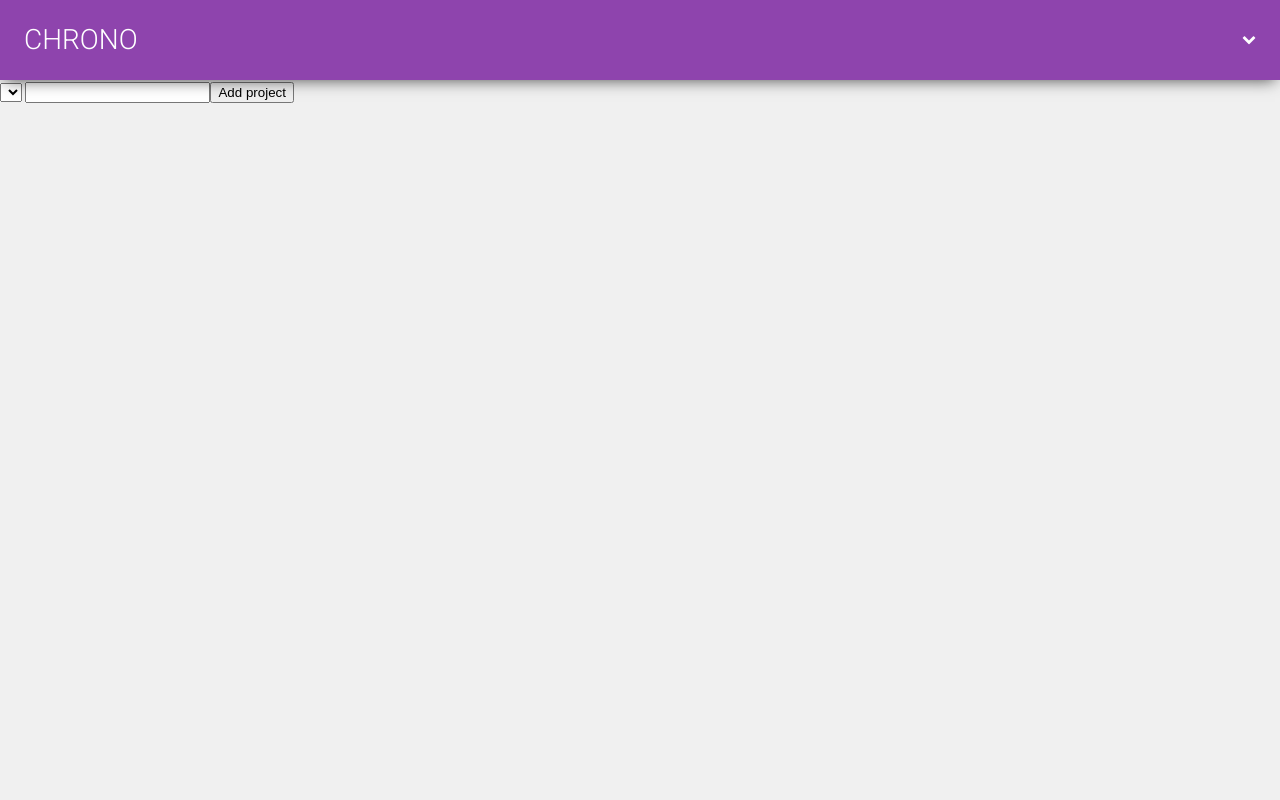
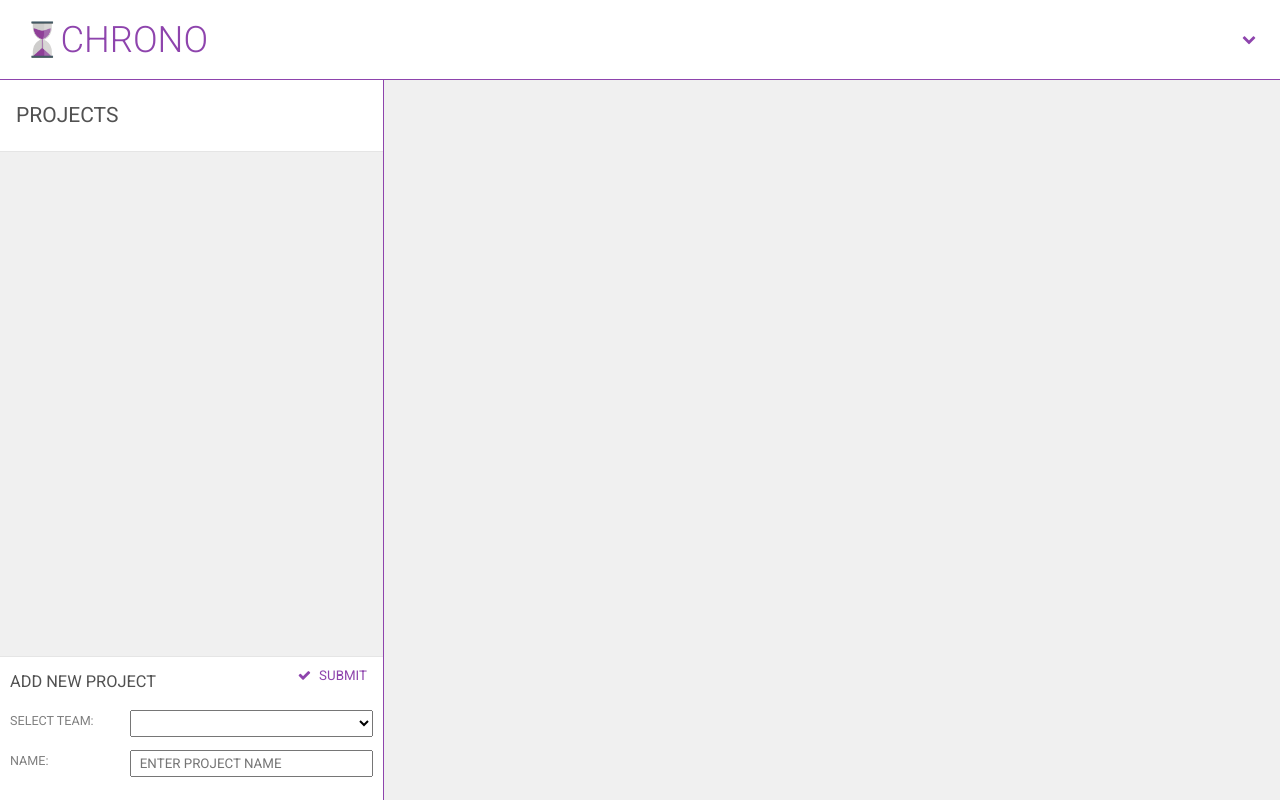
Before and after one commit to toggle-corp/x-chrono, a Django app: page / in a window 1280 px wide. Run offline with Django 3.2, Linux system fonts and the light colour scheme; lists and menus that the app fills with data are empty; some libraries are stand-ins or nearby versions.

Commit message:
Improve UI

```diff
--- a/static/css/main.css
+++ b/static/css/main.css
@@ -19,76 +19,170 @@ body {
   justify-content: space-between;
   height: 100vh;
   overflow: hidden; }
+  body * {
+    box-sizing: border-box; }
   body h1, body h2, body h3, body h4 {
     margin: 0;
     text-transform: uppercase; }
   body > header {
     flex-basis: 100%;
     height: 80px;
-    background-color: #8e44ad;
-    color: #fff;
+    background-color: #fff;
     display: flex;
+    color: #8e44ad;
     justify-content: space-between;
     align-items: center;
     padding: 0 24px;
     z-index: 1;
-    box-shadow: 0 5px 15px -5px rgba(0, 0, 0, 0.7); }
-    body > header h1 {
-      font-weight: 300; }
-    body > header a .fa {
-      margin-left: 10px; }
+    border-bottom: 1px solid #8e44ad; }
+    body > header #app-info {
+      display: flex;
+      align-items: center; }
+      body > header #app-info img {
+        height: 2.6em;
+        width: 2.6em;
+        object-fit: contain;
+        object-position: center; }
+      body > header #app-info h1 {
+        font-size: 2.6em;
+        font-weight: 300; }
+    body > header #user-info {
+      color: inherit; }
   body aside {
     flex-basis: 30%;
-    background-color: #fff;
-    height: calc(100vh - 80px);
-    box-shadow: 5px 0 15px -5px rgba(0, 0, 0, 0.3); }
-    body aside #search-box {
+    background-color: #f0f0f0;
+    border-right: 1px solid #8e44ad;
+    height: calc(100vh - 80px); }
+    body aside > header {
+      height: 72px;
       display: flex;
+      align-items: center;
+      padding: 0 16px;
+      background-color: #fff;
+      border-bottom: 1px solid rgba(0, 0, 0, 0.1); }
+      body aside > header h2 {
+        font-weight: 400; }
+    body aside #projects {
+      height: calc(100% - 144px - 72px);
+      overflow-y: scroll; }
+      body aside #projects a {
+        display: block;
+        width: 100%;
+        padding: 8px 16px;
+        border-bottom: 1px solid rgba(0, 0, 0, 0.05);
+        color: #8e44ad; }
+        body aside #projects a:hover {
+          background-color: rgba(0, 0, 0, 0.05); }
+    body aside #add-project-inputs {
+      border-top: 1px solid rgba(0, 0, 0, 0.1);
+      background-color: #fff;
+      height: 144px;
+      display: flex;
+      flex-wrap: wrap;
       justify-content: space-between;
-      align-items: center;
-      height: 48px;
-      padding: 10px 16px;
-      box-sizing: border-box;
-      border-bottom: 2px solid rgba(0, 0, 0, 0.1); }
-      body aside #search-box .fa {
-        width: 32px;
-        text-align: center;
-        color: rgba(0, 0, 0, 0.3); }
-      body aside #search-box input {
-        width: calc(100% - 32px);
+      align-items: flex-start;
+      padding: 10px; }
+      body aside #add-project-inputs input, body aside #add-project-inputs select, body aside #add-project-inputs button {
+        font-family: inherit;
+        outline: none;
+        text-transform: uppercase; }
+      body aside #add-project-inputs h3 {
+        flex-basis: 67%;
+        font-weight: 400; }
+      body aside #add-project-inputs button {
         border: none;
-        height: 32px;
+        background-color: transparent;
+        color: #8e44ad; }
+        body aside #add-project-inputs button .fa {
+          margin-right: 8px; }
+      body aside #add-project-inputs label {
+        flex-basis: 33%;
+        text-transform: uppercase;
+        color: rgba(0, 0, 0, 0.5);
+        font-size: 0.9em; }
+      body aside #add-project-inputs input, body aside #add-project-inputs select {
+        padding: 4px 8px;
+        flex-basis: 67%;
         outline: none; }
-    body aside #users .user {
-      padding: 10px 16px;
-      display: flex;
-      justify-content: space-between; }
-      body aside #users .user .avatar {
-        width: 48px;
-        height: 48px;
-        object-fit: contain; }
-      body aside #users .user .user-info {
-        flex-basis: calc(100% - 48px - calc(1ex * 6));
-        padding: 0 16px; }
-        body aside #users .user .user-info .name {
-          font-weight: 500;
-          text-transform: uppercase; }
-        body aside #users .user .user-info .extra {
-          color: rgba(0, 0, 0, 0.5); }
-      body aside #users .user .amount {
-        flex-basis: calc(1ex * 6);
-        font-family: 'Roboto Mono', monospace;
-        text-align: right;
-        font-size: 24px; }
   body main {
     flex-basis: 70%;
     height: calc(100vh - 80px);
     overflow-y: auto; }
-    body main .user-detail {
-      height: 100vh;
-      overflow: hidden; }
-      body main .user-detail header {
-        height: 112px;
-        background-color: tomato; }
+    body main > div {
+      min-height: 100vh; }
+      body main > div > header {
+        height: 72px;
+        background-color: #fff;
+        color: #8e44ad;
+        border: 1px solid rgba(0, 0, 0, 0.1);
+        display: flex;
+        justify-content: space-between;
+        align-items: center;
+        padding: 0 16px;
+        position: sticky;
+        top: 0;
+        box-shadow: 0 5px 15px -10px rgba(0, 0, 0, 0.5); }
+        body main > div > header h2 {
+          font-weight: 400; }
+        body main > div > header button {
+          background-color: #fff;
+          color: #8e44ad;
+          border: 1px solid #8e44ad;
+          border-radius: 50%;
+          width: 32px;
+          height: 32px; }
+      body main > div #tasks {
+        display: flex;
+        align-items: flex-start;
+        justify-content: flex-start;
+        flex-wrap: wrap; }
+        body main > div #tasks .task {
+          width: 300px;
+          margin: 10px;
+          border: 1px solid rgba(0, 0, 0, 0.1); }
+          body main > div #tasks .task h3 {
+            background-color: #8e44ad;
+            height: 48px;
+            padding: 0 10px;
+            display: flex;
+            align-items: center;
+            color: #fff;
+            font-weight: 400; }
+            body main > div #tasks .task h3 input {
+              background-color: transparent;
+              border: none;
+              outline: none; }
+          body main > div #tasks .task.active h3 {
+            background-color: #27ae60; }
+          body main > div #tasks .task.new-task h3 {
+            background-color: #fff; }
+          body main > div #tasks .task .time-elements {
+            height: 300px;
+            overflow-y: scroll; }
+            body main > div #tasks .task .time-elements > div {
+              padding: 0 10px;
+              display: flex;
+              justify-content: space-between;
+              align-items: center;
+              height: 32px; }
+              body main > div #tasks .task .time-elements > div:nth-child(odd) {
+                background-color: #fff; }
+          body main > div #tasks .task .task-action-buttons {
+            height: 48px;
+            padding: 0 10px;
+            display: flex;
+            justify-content: space-between;
+            background-color: #fff; }
+            body main > div #tasks .task .task-action-buttons button {
+              font-size: 1.1em;
+              letter-spacing: 0.05em;
+              background-color: transparent;
+              color: #8e44ad;
+              border: none;
+              font-family: inherit;
+              text-transform: uppercase;
+              font-weight: 400;
+              outline: none;
+              cursor: pointer; }
 
 /*# sourceMappingURL=main.css.map */
--- a/static/js/database.js
+++ b/static/js/database.js
@@ -83,8 +83,17 @@ let database = {
         for (let i=0; i<this.tasks.length; i++) {
             let task = this.tasks[i];
             let project = this.projects.find(p => p.projectId == task.project);
-            if (project)
+            if (project) {
                 project.tasks.push(task);
+            }
+
+            task.active = false;
+            for (let i=0; i<task.entries.length; i++) {
+                if (!task.entries[i].endTime) {
+                    task.active = true;
+                    break;
+                }
+            }
         }
     },
 
@@ -171,7 +180,7 @@ let database = {
     startTask: function(taskId) {
         let taskEntry = {
             entryId: null, task: taskId,
-            user: auth.userId, startTime: Math.floor(Date.now()/1000),
+            user: auth.userId, startTime: Math.floor(Date.now()),
         };
         let that = this;
         that.http.post(entryApi, taskEntry).then(
@@ -193,7 +202,15 @@ let database = {
         if (!task)
             return;
 
-        let entry = task.entries.find(e => e.entryId == entryId);
+        let entry = null;
+        if (!entryId) {
+            entry = task.entries.find(e => !e.endTime);
+            entryId = entry.entryId;
+        }
+        else {
+            entry = task.entries.find(e => e.entryId == entryId);
+        }
+
         if (!entry)
             return;
 
@@ -201,7 +218,7 @@ let database = {
             entryId: entryId, task: taskId,
             user: auth.userId,
             startTime: parseInt(entry.startTime),
-            endTime: Math.floor(Date.now()/1000),
+            endTime: Math.floor(Date.now()),
         };
 
         let that = this;
@@ -217,5 +234,22 @@ let database = {
                 console.log("Cannot start task\n" + JSON.stringify({response: response}))
             }
         );
-    }
+    },
+
+    deleteTaskEntry: function(entryId) {
+        let entry = { entryId: entryId };
+        let that = this;
+        that.http.delete(entryApi, { data: JSON.stringify(entry) }).then(
+            function success(response) {
+                that.loadAll().then(function() {
+                    that.scope.$apply();
+                }).catch(function(error) {
+                    console.log(error);
+                });
+            },
+            function error(response) {
+                console.log("Cannot delete entryy\n" + JSON.stringify({response: response}))
+            }
+        );
+    },
 };
--- a/stylesheets/_colors.scss
+++ b/stylesheets/_colors.scss
@@ -1,5 +1,7 @@
 $primary-color: #8e44ad;
 $accent-color: #2c3e50;
+
+$active-color: #27ae60;
 
 $text-color: #515151;
 $label-color: rgba(0, 0, 0, 0.5);
--- a/stylesheets/main.scss
+++ b/stylesheets/main.scss
@@ -7,6 +7,9 @@ body{
     height: 100vh;
     overflow: hidden;
 
+    *{
+        box-sizing: border-box;
+    }
     h1, h2, h3, h4{
         margin: 0;
         text-transform: uppercase;
@@ -14,97 +17,222 @@ body{
     > header{
         flex-basis: 100%;
         height: $header-height;
-        background-color: $primary-color;
-        color: #fff;
+        background-color: #fff;
         display: flex;
+        color: $primary-color;
         justify-content: space-between;
         align-items: center;
         padding: 0 24px;
         z-index: 1;
-        box-shadow: 0 5px 15px -5px rgba(0, 0, 0, 0.7);
+        border-bottom: 1px solid $primary-color;
+        // box-shadow: 0 5px 15px -5px rgba(0, 0, 0, 0.7);
 
+
+        #app-info{
+            display: flex;
+            align-items: center;
+
+            img{
+                height: 2.6em;
+                width: 2.6em;
+                object-fit: contain;
+                object-position: center;
+            }
             h1{
+                font-size: 2.6em;
                 font-weight: 300;
             }
+        }
+        #user-info{
+            color: inherit;
+        }
+
+    }
+    aside{
+        flex-basis: 30%;
+        background-color: #f0f0f0;
+        border-right: 1px solid $primary-color;
+        height: calc(100vh - #{$header-height});
+
+        >header{
+            height: 72px;
+            display: flex;
+            align-items: center;
+            padding: 0 16px;
+            background-color: #fff;
+            border-bottom: 1px solid rgba(0, 0, 0, 0.1);
+
+            h2{
+                font-weight: 400;
+            }
+        }
+        #projects{
+            height: calc(100% - 144px - 72px);
+            overflow-y: scroll;
+
             a{
-            .fa{
-                margin-left: 10px;
+                display: block;
+                width: 100%;
+                padding: 8px 16px;
+                border-bottom: 1px solid rgba(0, 0, 0, 0.05);
+                color: $primary-color;
+
+                &:hover{
+                    background-color: rgba(0, 0, 0, 0.05);
                 }
             }
         }
-    aside{
-        flex-basis: 30%;
+        #add-project-inputs{
+            border-top: 1px solid rgba(0, 0, 0, 0.1);
             background-color: #fff;
-        height: calc(100vh - #{$header-height});
-        box-shadow: 5px 0 15px -5px rgba(0, 0, 0, 0.3);
+            height: 144px;
+            display: flex;
+            flex-wrap: wrap;
+            justify-content: space-between;
+            align-items: flex-start;
+            padding: 10px;
 
-        #search-box{
-            display: flex;
-            justify-content: space-between;
-            align-items: center;
-            height: 48px;
-            padding: 10px 16px;
-            box-sizing: border-box;
-            border-bottom: 2px solid rgba(0, 0, 0, 0.1);
+            input, select, button{
+                font-family: inherit;
+                outline: none;
+                text-transform: uppercase;
+            }
+            h3{
+                flex-basis: 67%;
+                font-weight: 400;
+            }
+            button{
+                border: none;
+                background-color: transparent;
+                color: $primary-color;
 
                 .fa{
-                width: 32px;
-                text-align: center;
-                color: rgba(0, 0, 0, 0.3);
+                    margin-right: 8px;
                 }
-            input{
-                width: calc(100% - 32px);
-                border: none;
-                height: 32px;
+            }
+            label{
+                flex-basis: 33%;
+                text-transform: uppercase;
+                color: $label-color;
+                font-size: 0.9em;
+            }
+            input, select{
+                padding: 4px 8px;
+                flex-basis: 67%;
                 outline: none;
             }
         }
+    }
 
-        #users{
-            .user{
-                padding: 10px 16px;
-                display: flex;
-                justify-content: space-between;
-
-                .avatar{
-                    width: 48px;
-                    height: 48px;
-                    object-fit: contain;
-                }
-                .user-info{
-                    flex-basis: calc(100% - 48px - calc(1ex * 6));
-                    padding: 0 16px;
-
-                    .name{
-                        font-weight: $font-weight-bold;
-                        text-transform: uppercase;
-                    }
-                    .extra{
-                        color: $label-color;
-                    }
-                }
-                .amount{
-                    flex-basis: calc(1ex * 6);
-                    font-family: 'Roboto Mono', monospace;
-                    text-align: right;
-                    font-size: $font-size-sl;
-                }
-            }
-        }
-    }
     main{
         flex-basis: 70%;
         height: calc(100vh - #{$header-height});
         overflow-y: auto;
 
-        .user-detail{
-            height: 100vh;
-            overflow: hidden;
+        >div{
+            min-height: 100vh;
 
-            header{
-                height: 112px;
-                background-color: tomato;
+
+            >header{
+                height: 72px;
+                background-color: #fff;
+                color: $primary-color;
+                border: 1px solid rgba(0, 0, 0, 0.1);
+                display: flex;
+                justify-content: space-between;
+                align-items: center;
+                padding: 0 16px;
+                position: sticky;
+                top: 0;
+                box-shadow: 0 5px 15px -10px rgba(0, 0, 0, 0.5);
+
+                h2{
+                    font-weight: 400;
+                }
+                button{
+                    background-color: #fff;
+                    color: $primary-color;
+                    border: 1px solid $primary-color;
+                    border-radius: 50%;
+                    width: 32px;
+                    height: 32px;
+                }
+            }
+            #tasks{
+                display: flex;
+                align-items: flex-start;
+                justify-content: flex-start;
+                flex-wrap: wrap;
+
+                .task{
+                    width: 300px;
+                    margin: 10px;
+                    border: 1px solid rgba(0, 0, 0, 0.1);
+
+                    h3{
+                        background-color: $primary-color;
+                        height: 48px;
+                        padding: 0 10px;
+                        display: flex;
+                        align-items: center;
+                        color: #fff;
+                        font-weight: 400;
+
+                        input{
+                            background-color: transparent;
+                            border: none;
+                            outline: none;
+                        }
+                    }
+                    &.active{
+                        h3{
+                            background-color: $active-color;
+                        }
+                    }
+                    &.new-task{
+                        h3{
+                            background-color: #fff;
+                        }
+                    }
+                    .time-elements{
+                        height: 300px;
+                        overflow-y: scroll;
+
+                        > div{
+                            padding: 0 10px;
+                            display: flex;
+                            justify-content: space-between;
+                            align-items: center;
+                            height: 32px;
+
+                            &:nth-child(odd){
+                                background-color: #fff;
+                            }
+                        }
+                    }
+                    .task-action-buttons{
+                        height: 48px;
+                        padding: 0 10px;
+                        display: flex;
+                        justify-content: space-between;
+                        background-color: #fff;
+
+                        button{
+                            font-size: 1.1em;
+                            letter-spacing: 0.05em;
+                            background-color: transparent;
+                            color: $primary-color;
+                            border: none;
+                            font-family: inherit;
+                            text-transform: uppercase;
+                            font-weight: 400;
+                            outline: none;
+                            cursor: pointer;
                         }
                     }
                 }
             }
+
+        }
+    }
+}
--- a/tasks/models.py
+++ b/tasks/models.py
@@ -29,3 +29,6 @@ class TaskEntry(models.Model):
 
     def __str__(self):
         return self.task.name + ' by ' + self.user.display_name
+
+    class Meta:
+        ordering = ['-start_time']
--- a/templates/chrono/home.html
+++ b/templates/chrono/home.html
@@ -43,36 +43,70 @@
 {% verbatim %}
 <body ng-app="chrono" ng-controller="mainController">
     <header>
+        <div id="app-info">
+            <img src="/static/img/logo.png">
             <h1>Chrono</h1>
+        </div>
+        <div id="user-info">
             <a><span>{{ auth.user.displayName }}</span><i class="fa fa-chevron-down"></i></a>
+        </div>
     </header>
-    <main>
+    <aside>
+        <header>
+            <h2>Projects</h2>
+        </header>
+        <div id="projects">
+            <a ng-if="project.team == selectedTeam" ng-repeat="project in db.projects" href="#project-{{project.projectId}}">{{ project.name }}</a>
+        </div>
+        <div id="add-project-inputs">
+            <h3>Add new project</h3>
+            <button ng-click="db.addProject(selectedTeam, newProjectName)"><i class="fa fa-check"></i>Submit</button>
+            <label>Select Team:</label>
             <select ng-model="selectedTeam" ng-options="team.teamId as team.name for team in db.teams">
             </select>
+            <label>Name: </label>
+            <input ng-model="newProjectName" placeholder="Enter project name">
+        </div>
+    </aside>
+    <main>
 
-        <input ng-model="newProjectName"><button ng-click="db.addProject(selectedTeam, newProjectName)">Add project</button>
 
-        <div ng-if="project.team == selectedTeam" ng-repeat="project in db.projects">
+        <div ng-if="project.team == selectedTeam" ng-repeat="project in db.projects" id="project-{{project.projectId}}" >
+            <header>
                 <h2>{{ project.name }}</h2>
-            <button ng-click="db.deleteProject(project.projectId)">Delete</button>
+                <button ng-click="db.deleteProject(project.projectId)"><i class="fa fa-trash"></i></button>
+            </header>
 
-            <div ng-repeat="task in project.tasks">
+            <div id="tasks">
+                <div ng-repeat="task in project.tasks" class="task {{ task.active ? 'active' : '' }}">
                     <h3>{{ task.name }}</h3>
-
-                <button ng-click="db.deleteTask(task.taskId)">Delete</button>
-                <button ng-click="db.startTask(task.taskId)">Start</button>
-
+                    <div class="time-elements">
                         <div ng-repeat="entry in task.entries">
-                    <span>{{ entry.startTime | date : 'medium' }}</span>
-                    <span ng-if="entry.endTime"> - {{ entry.endTime | date : 'medium' }}</span>
+                            <date>{{ entry.startTime | date: 'short' }}</date>
+                            <time ng-if="entry.endTime">{{ (entry.endTime - entry.startTime) | date: 'H:mm:ss': 'UTC' }}</time>
                             <span ng-if="!entry.endTime">
                                 active
-                        <button ng-click="db.stopTask(task.taskId, entry.entryId)">Stop</button>
+                                <!-- <button ng-click="db.stopTask(task.taskId, entry.entryId)">Stop</button> -->
                             </span>
+                            <button ng-click="db.deleteTaskEntry(entry.entryId)" class="fa fa-trash-o"></button>
+                        </div>
+                    </div>
+                    <div class="task-action-buttons">
+                        <button ng-click="db.deleteTask(task.taskId)">Delete</button>
+                        <button ng-if="!task.active" ng-click="db.startTask(task.taskId)" }}>Start</button>
+                        <button ng-if="task.active" ng-click="db.stopTask(task.taskId)" }}>Stop</button>
+                    </div>
                 </div>
 
+                <div class="task new-task">
+                    <h3><input ng-model="newTaskName" placeholder="Enter task name"></h3>
+                    <div class="time-elements">
                     </div>
-            <input ng-model="newTaskName"><button ng-click="db.addTask(project.projectId, newTaskName)">Add task</button>
+                    <div class="task-action-buttons">
+                        <span></span><button ng-click="db.addTask(project.projectId, newTaskName)">Add task</button>
+                    </div>
+                </div>
+            </div>
         </div>
     </main>
 </body>
```
Also changed, not shown: tasks/views.py (+17 -6 lines), static/img/logo.png (added). Lines whose indentation alone changed are shown as unchanged.
